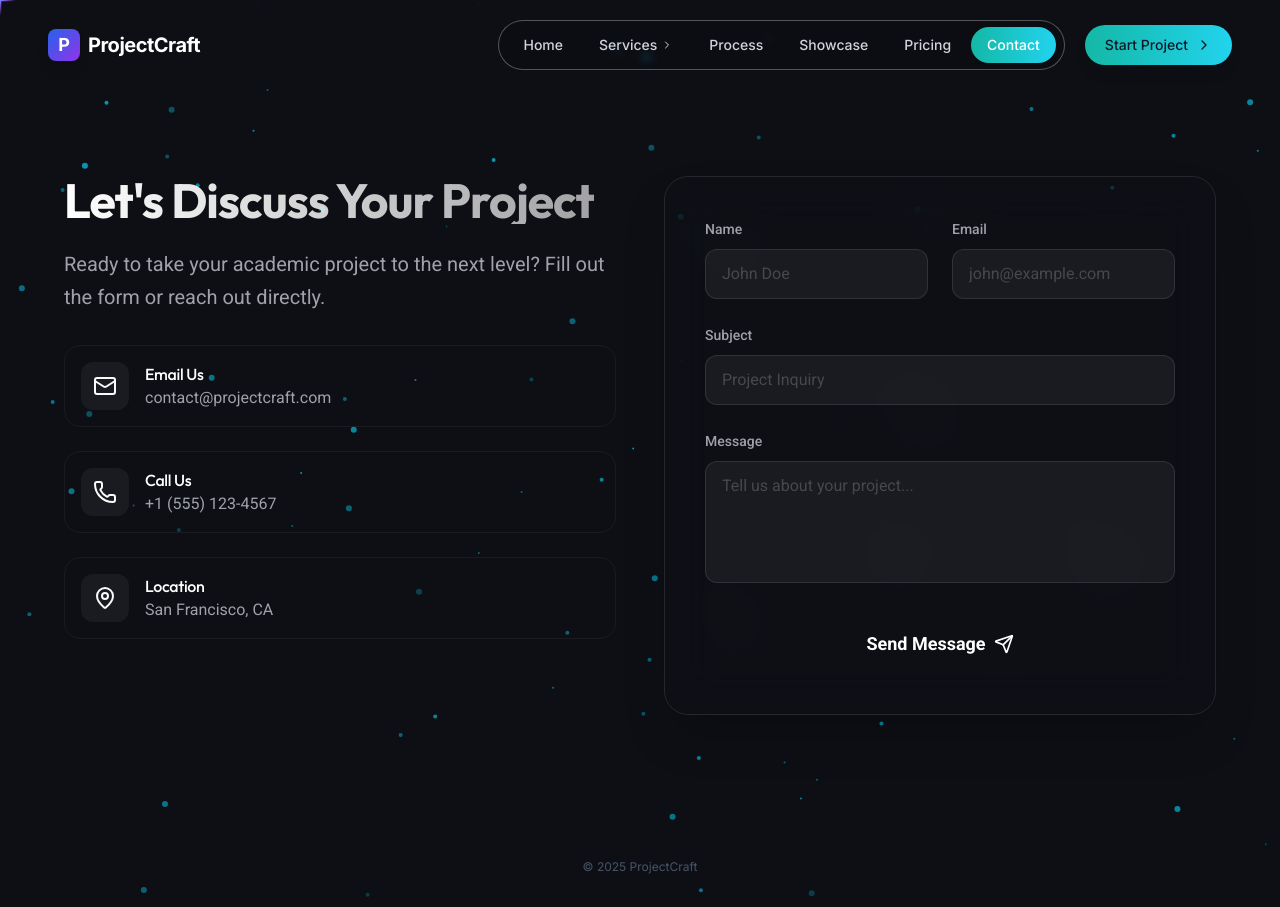
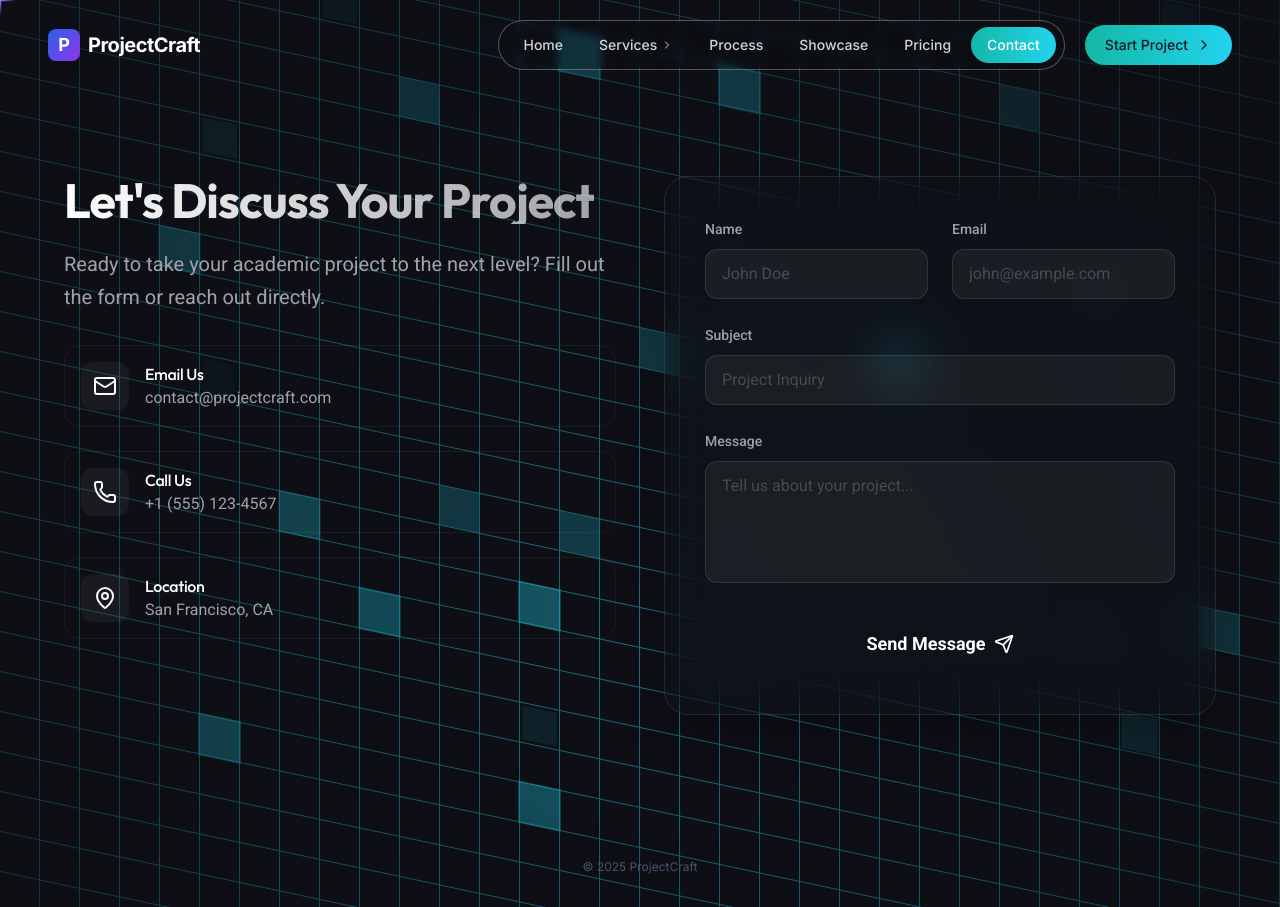
Before and after one commit to rishabh552/Academic-Excellence, a React (Vite) app: page /contact in a window 1280 px wide. Built offline with nearby package versions, Linux system fonts and the light colour scheme.

Commit message:
feat: add Contact page with an animated GridPattern background component

```diff
--- /dev/null
+++ b/src/components/ui/grid-pattern.tsx
@@ -0,0 +1,150 @@
+import { useId, useMemo, memo, useState, useEffect } from "react";
+import { motion } from "framer-motion";
+
+import { cn } from "@/lib/utils";
+
+interface GridPatternProps {
+    width?: number;
+    height?: number;
+    x?: number;
+    y?: number;
+    squareCount?: number;
+    gridColumns?: number;
+    gridRows?: number;
+    strokeDasharray?: string;
+    className?: string;
+    [key: string]: unknown;
+}
+
+// Seeded random for consistent results
+function seededRandom(seed: number) {
+    const x = Math.sin(seed) * 10000;
+    return x - Math.floor(x);
+}
+
+function generateRandomSquares(
+    count: number,
+    columns: number,
+    rows: number,
+    seed: number = 42
+): Array<[number, number, number]> {
+    const squares: Array<[number, number, number]> = [];
+    const sectionsX = 4;
+    const sectionsY = 4;
+    const squaresPerSection = Math.ceil(count / (sectionsX * sectionsY));
+
+    const sectionWidth = Math.floor(columns / sectionsX);
+    const sectionHeight = Math.floor(rows / sectionsY);
+
+    let seedCounter = seed;
+
+    for (let sy = 0; sy < sectionsY; sy++) {
+        for (let sx = 0; sx < sectionsX; sx++) {
+            for (let i = 0; i < squaresPerSection; i++) {
+                const randomX = Math.floor(seededRandom(seedCounter++) * sectionWidth);
+                const randomY = Math.floor(seededRandom(seedCounter++) * sectionHeight);
+
+                const x = sx * sectionWidth + randomX;
+                const y = sy * sectionHeight + randomY;
+
+                const exists = squares.some(([ex, ey]) => ex === x && ey === y);
+                if (!exists && x < columns && y < rows) {
+                    const delay = seededRandom(seedCounter) * 3;
+                    squares.push([x, y, delay]);
+                }
+            }
+        }
+    }
+
+    return squares.slice(0, count);
+}
+
+// Hook to detect mobile and generate random seed
+function useRandomSeed() {
+    const [seed, setSeed] = useState(42);
+
+    useEffect(() => {
+        const isMobile = window.innerWidth < 768;
+        if (isMobile) {
+            // Generate truly random seed on mobile
+            setSeed(Math.floor(Math.random() * 10000));
+        }
+    }, []);
+
+    return seed;
+}
+
+const GridPattern = memo(function GridPattern({
+    width = 40,
+    height = 40,
+    x = -1,
+    y = -1,
+    squareCount = 40,
+    gridColumns = 40,
+    gridRows = 25,
+    strokeDasharray = "0",
+    className,
+    ...props
+}: GridPatternProps) {
+    const id = useId();
+    const seed = useRandomSeed();
+
+    const squares = useMemo(
+        () => generateRandomSquares(squareCount, gridColumns, gridRows, seed),
+        [squareCount, gridColumns, gridRows, seed]
+    );
+
+    return (
+        <svg
+            aria-hidden="true"
+            className={cn(
+                "pointer-events-none absolute inset-0 h-full w-full fill-gray-400/30 stroke-gray-400/30",
+                className,
+            )}
+            {...props}
+        >
+            <defs>
+                <pattern
+                    id={id}
+                    width={width}
+                    height={height}
+                    patternUnits="userSpaceOnUse"
+                    x={x}
+                    y={y}
+                >
+                    <path
+                        d={`M.5 ${height}V.5H${width}`}
+                        fill="none"
+                        strokeDasharray={strokeDasharray}
+                    />
+                </pattern>
+            </defs>
+            <rect width="100%" height="100%" strokeWidth={0} fill={`url(#${id})`} />
+            <svg x={x} y={y} className="overflow-visible">
+                {squares.map(([squareX, squareY, delay]) => (
+                    <motion.rect
+                        strokeWidth="0"
+                        key={`${squareX}-${squareY}`}
+                        width={width - 1}
+                        height={height - 1}
+                        x={squareX * width + 1}
+                        y={squareY * height + 1}
+                        initial={{ opacity: 0, scale: 0.8 }}
+                        animate={{
+                            opacity: [0, 1, 0.6, 1, 0],
+                            scale: [0.8, 1.1, 1, 1.1, 0.8],
+                        }}
+                        transition={{
+                            duration: 3,
+                            ease: "easeInOut",
+                            repeat: Infinity,
+                            delay: delay,
+                        }}
+                    />
+                ))}
+            </svg>
+        </svg>
+    );
+});
+
+export { GridPattern };
--- a/src/pages/Contact.tsx
+++ b/src/pages/Contact.tsx
@@ -1,5 +1,6 @@
 import { ContactSection } from "@/components/contact-section";
-import { NicheParticles } from "@/components/ui/niche-particles";
+import { GridPattern } from "@/components/ui/grid-pattern";
+import { cn } from "@/lib/utils";
 import { motion } from "framer-motion";
 
 const pageVariants = {
@@ -16,14 +17,16 @@ export function Contact() {
             animate="animate"
             exit="exit"
             transition={{ duration: 0.3 }}
-            className="relative pt-20 font-sans-secondary min-h-screen"
+            className="relative pt-20 font-sans-secondary min-h-screen overflow-hidden"
         >
-            <NicheParticles
-                className="absolute inset-0 -z-10"
-                quantity={100}
-                ease={80}
-                color="#06b6d4" // Cyan
-                refresh
+            <GridPattern
+                squareCount={48}
+                gridColumns={50}
+                gridRows={30}
+                className={cn(
+                    "[mask-image:radial-gradient(1200px_circle_at_center,white,transparent)]",
+                    "inset-x-0 inset-y-[-30%] h-[200%] skew-y-12 fill-cyan-400/40 stroke-cyan-400/50",
+                )}
             />
             <ContactSection />
         </motion.div>
```
